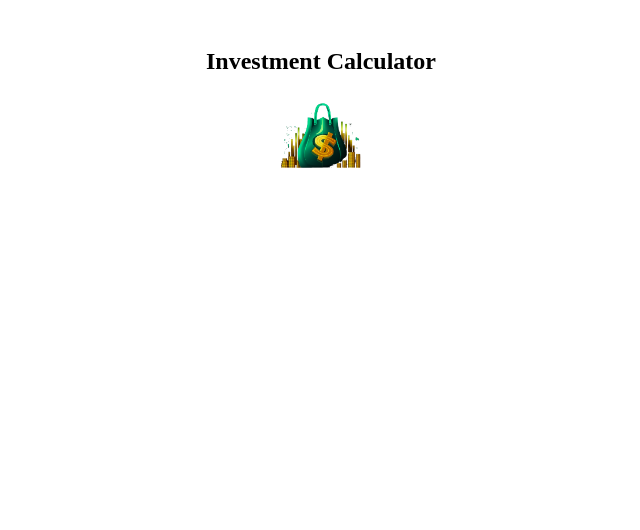
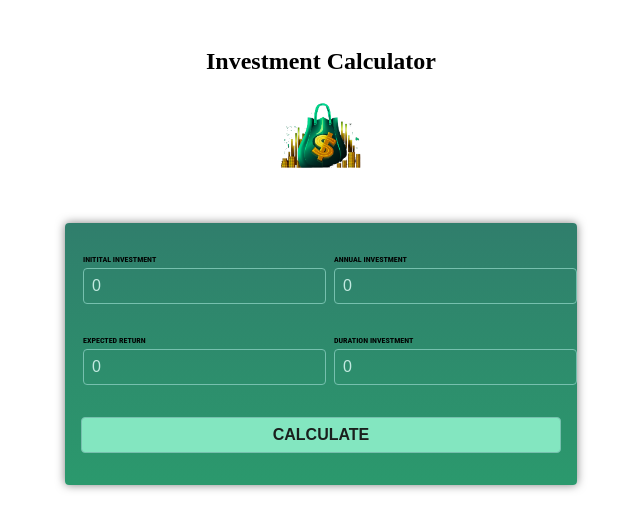
Before and after one commit to Uros-Bijelic/investment-calculator-angular, an Angular app: page / in a window 1280 px wide. Shown: the top 530 px of the page, without its empty margins (319-959 px from the left). Built offline with nearby package versions, Linux system fonts and the light colour scheme.

Commit message:
feat: reander inital form add values and 2 way binding with on submit handler

```diff
--- a/src/app/app.component.html
+++ b/src/app/app.component.html
@@ -1 +1,2 @@
 <app-header />
+<app-user-input />
--- a/src/app/app.component.ts
+++ b/src/app/app.component.ts
@@ -1,10 +1,11 @@
 import { Component } from '@angular/core';
 import { HeaderComponent } from './header/header.component';
+import { UserInputComponent } from './user-input/user-input.component';
 
 @Component({
   selector: 'app-root',
   standalone: true,
   templateUrl: './app.component.html',
-  imports: [HeaderComponent],
+  imports: [HeaderComponent, UserInputComponent],
 })
 export class AppComponent {}
--- /dev/null
+++ b/src/app/user-input/user-input.component.css
@@ -0,0 +1,50 @@
+form {
+  padding: 1rem;
+  max-width: 30rem;
+  margin: 2rem auto;
+  border-radius: 4px;
+  background: linear-gradient(180deg, #307e6c, #2b996d);
+  box-shadow: 0 0 10px rgba(0, 0, 0, 0.5);
+}
+
+.input-group {
+  display: flex;
+  justify-content: space-evenly;
+  gap: 1.5rem;
+}
+
+label {
+  display: block;
+  margin-bottom: 0.25rem;
+  font-family: "Roboto Condensed", sans-serif;
+  font-size: 0.5rem;
+  font-weight: bold;
+  text-transform: uppercase;
+}
+
+input {
+  width: 100%;
+  padding: 0.5rem;
+  border: 1px solid #76c0ae;
+  border-radius: 0.25rem;
+  background-color: transparent;
+  color: #c2e9e0;
+  font-size: 1rem;
+}
+
+button {
+  width: 100%;
+  padding: 0.5rem;
+  border: 1px solid #76c0ae;
+  border-radius: 0.25rem;
+  background-color: #83e6c0;
+  color: #1a1f1d;
+  font-size: 1rem;
+  font-weight: bold;
+  text-transform: uppercase;
+  cursor: pointer;
+}
+
+button:hover {
+  background-color: #aaf1d6;
+}
--- /dev/null
+++ b/src/app/user-input/user-input.component.html
@@ -0,0 +1,45 @@
+<form (ngSubmit)="onSubmit()">
+  <div class="input-group">
+    <p>
+      <label for="initial-investment">Initital Investment</label>
+      <input
+        id="initial-investment"
+        type="number"
+        [(ngModel)]="initialInvestment"
+        name="initialInvestment"
+      />
+    </p>
+    <p>
+      <label for="annual-investment">Annual Investment</label>
+      <input
+        id="annual-investment"
+        type="number"
+        [(ngModel)]="annualInvestment"
+        name="annualInvestment"
+      />
+    </p>
+  </div>
+  <div class="input-group">
+    <p>
+      <label for="expected-return">Expected Return</label>
+      <input
+        id="expected-return"
+        type="number"
+        [(ngModel)]="expectedReturn"
+        name="expectedReturn"
+      />
+    </p>
+    <p>
+      <label for="duration">Duration Investment</label>
+      <input
+        id="duration"
+        type="number"
+        [(ngModel)]="duration"
+        name="duration"
+      />
+    </p>
+  </div>
+  <p>
+    <button type="submit">Calculate</button>
+  </p>
+</form>
--- /dev/null
+++ b/src/app/user-input/user-input.component.ts
@@ -0,0 +1,26 @@
+import { Component } from '@angular/core';
+import { FormsModule } from '@angular/forms';
+
+@Component({
+  selector: 'app-user-input',
+  standalone: true,
+  templateUrl: './user-input.component.html',
+  styleUrl: './user-input.component.css',
+  imports: [FormsModule],
+})
+export class UserInputComponent {
+  initialInvestment = 0;
+  annualInvestment = 0;
+  expectedReturn = 0;
+  duration = 0;
+
+  onSubmit() {
+    const data = {
+      initialInvestment: this.initialInvestment,
+      annualInvestment: this.annualInvestment,
+      expectedReturn: this.expectedReturn,
+      duration: this.duration,
+    };
+    console.log('form submitted', data);
+  }
+}
```
